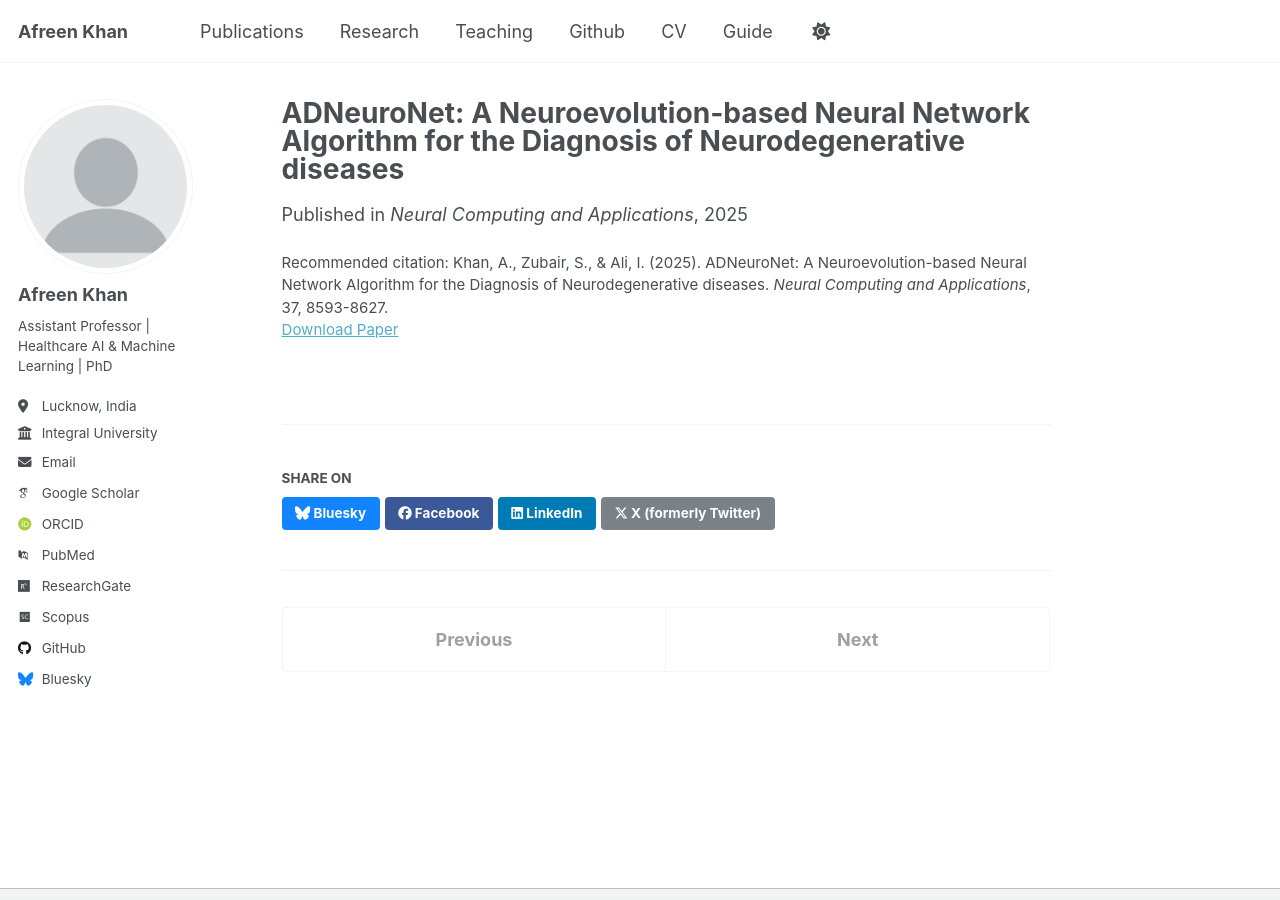
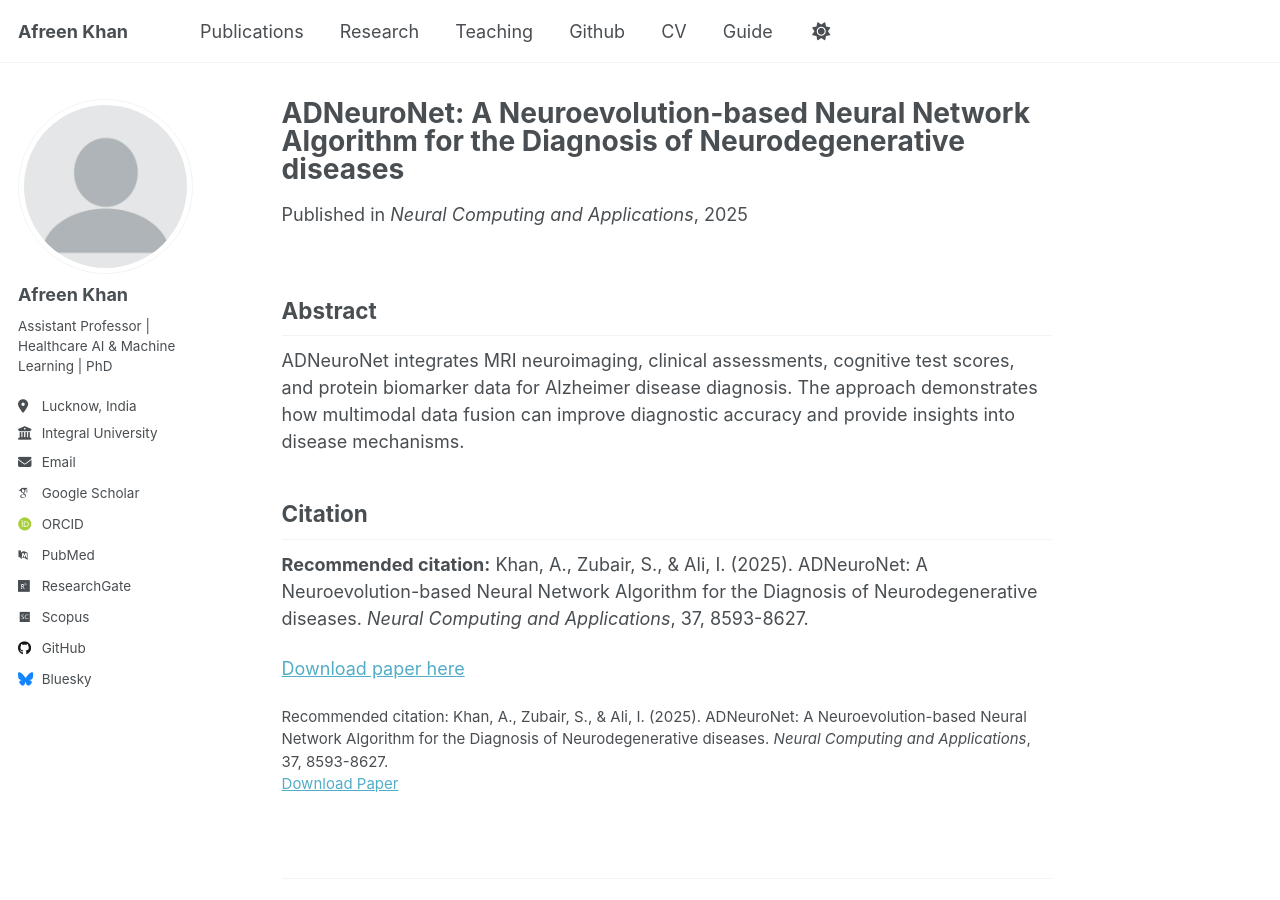
Before and after one commit to afreen-kh/afreen-kh.github.io, a Jekyll site: the page built from _publications/2025-01-01-adneuronet.md, in a window 1280 px wide and 900 px high. Built offline with Jekyll 4.4.1, drawn with Linux system fonts in a browser that asks for light colours; some web fonts are replaced; a script that is not in the unit is left out.

Commit message:
Update 2025-01-01-adneuronet.md

```diff
--- a/_publications/2025-01-01-adneuronet.md
+++ b/_publications/2025-01-01-adneuronet.md
@@ -3,9 +3,19 @@ title: "ADNeuroNet: A Neuroevolution-based Neural Network Algorithm for the Diag
 collection: publications
 category: journal
 permalink: /publication/2025-adneuronet
-excerpt: 'Neuroevolution-based neural network integrating multimodal data for Alzheimer disease diagnosis.'
+excerpt: 'Neuroevolution-based neural network integrating multimodal data for Alzheimer disease diagnosis. <br/><small><a href="https://link.springer.com/article/10.1007/s00521-025-11021-y">[Download paper]</a></small>'
 date: 2025-01-01
 venue: 'Neural Computing and Applications'
 paperurl: 'https://link.springer.com/article/10.1007/s00521-025-11021-y'
 citation: 'Khan, A., Zubair, S., & Ali, I. (2025). ADNeuroNet: A Neuroevolution-based Neural Network Algorithm for the Diagnosis of Neurodegenerative diseases. <i>Neural Computing and Applications</i>, 37, 8593-8627.'
 ---
+
+## Abstract
+
+ADNeuroNet integrates MRI neuroimaging, clinical assessments, cognitive test scores, and protein biomarker data for Alzheimer disease diagnosis. The approach demonstrates how multimodal data fusion can improve diagnostic accuracy and provide insights into disease mechanisms.
+
+## Citation
+
+**Recommended citation:** Khan, A., Zubair, S., & Ali, I. (2025). ADNeuroNet: A Neuroevolution-based Neural Network Algorithm for the Diagnosis of Neurodegenerative diseases. *Neural Computing and Applications*, 37, 8593-8627.
+
+[Download paper here](https://link.springer.com/article/10.1007/s00521-025-11021-y)
```
